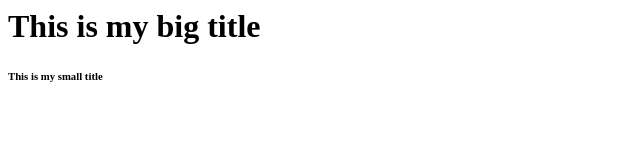
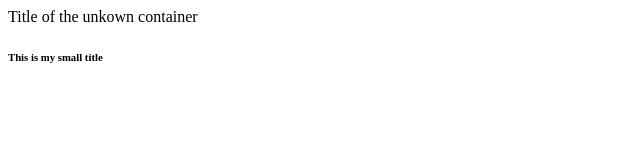
Before and after one commit to jiyoungparkme/kakao-clone, a plain HTML site: page index.html in a window 1280 px wide. Shown: the whole page, without its empty margins (0-640 px from the left). Drawn offline with Linux system fonts and the light colour scheme.

Commit message:
Update index.html
Head- invisible, only for brawser information, meta tags
Body- visible, for users

```diff
--- a/index.html
+++ b/index.html
@@ -7,7 +7,11 @@
     <title>This is my title</title>
   </head>
   <body>
-      <h1>This is my big  title</h1>
+        </header>
+
+        <div>
+          <header id="differentHeader class="defaultHeader">Title of the unkown container</header>
+        </div>
       <h6>This is my small title</h6>
   </body>
 
```
